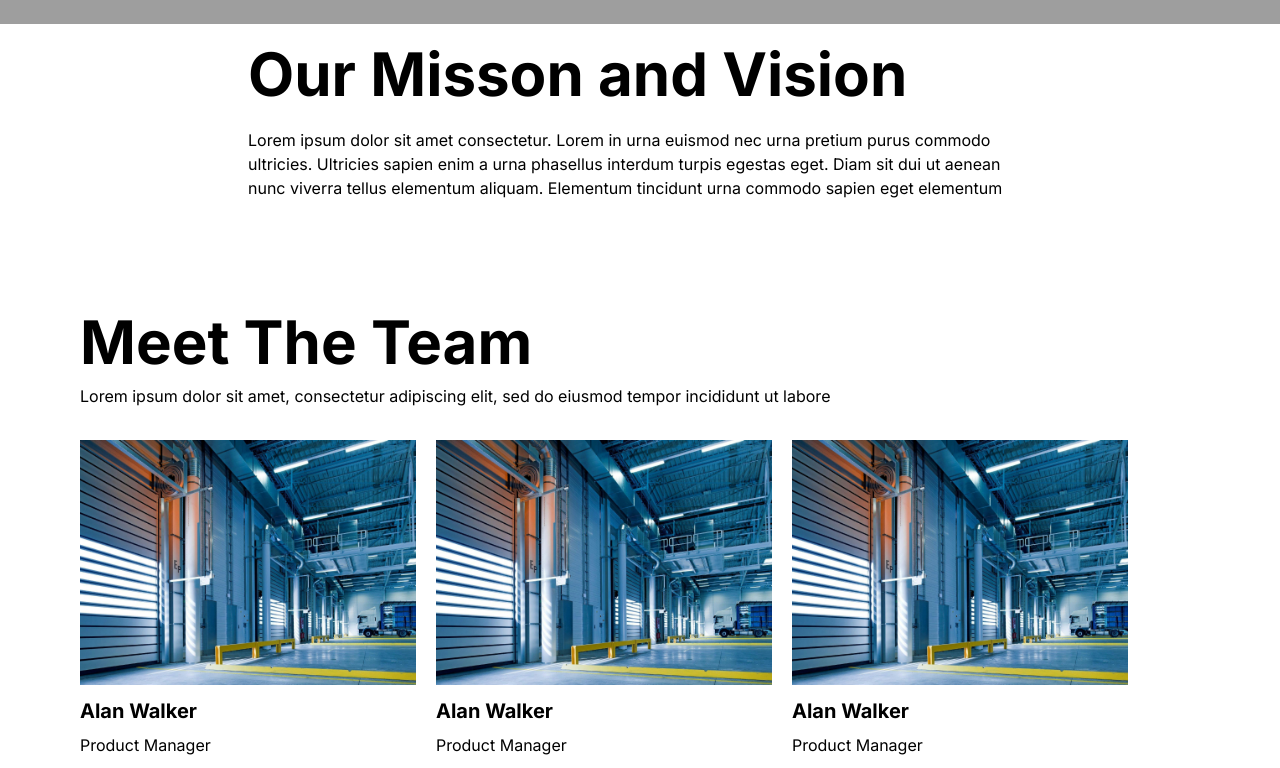
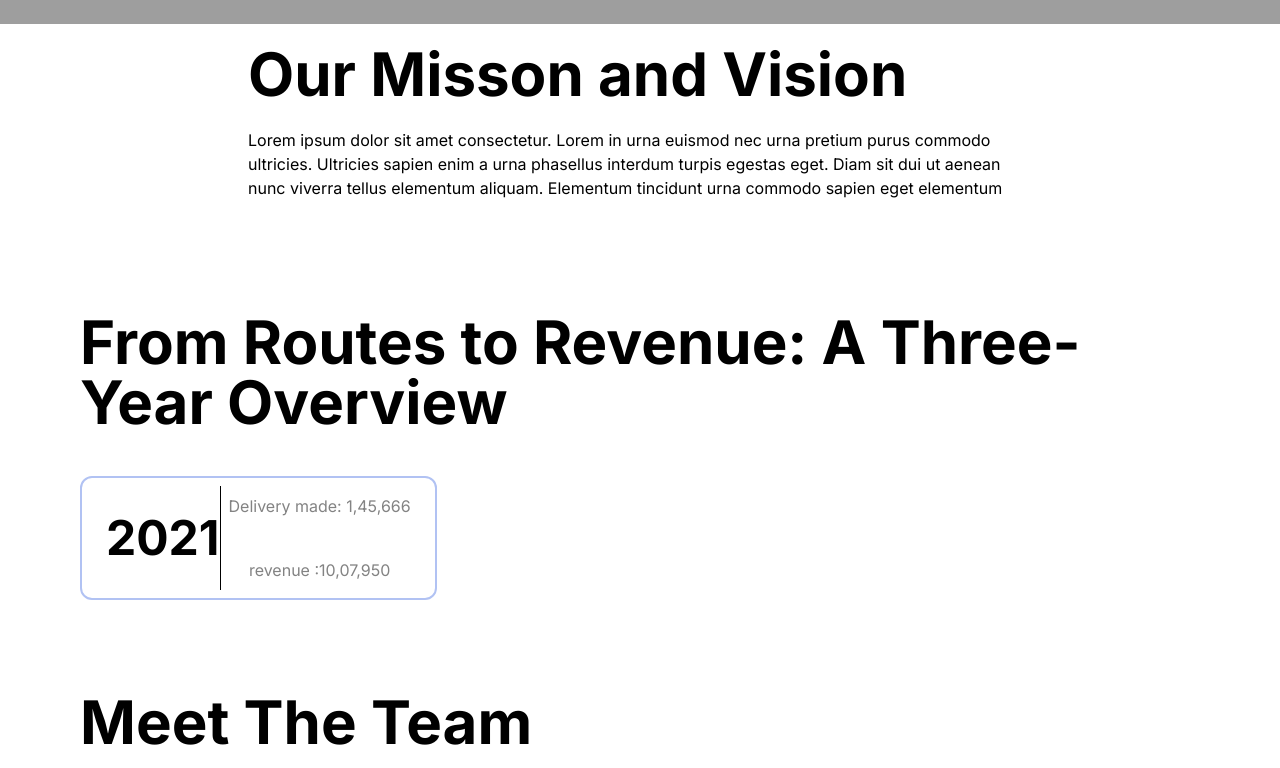
Before and after one commit to Vivek7038/lcm-logistics-next, a Next.js app: page /about-us in a window 1280 px wide. Shown: the part 616-1384 px from the top of the page. Built offline with nearby package versions, Linux system fonts and the light colour scheme; grey boxes are pictures that could not be loaded.

Commit message:
added timeline card

```diff
--- a/app/(Pages)/about-us/page.jsx
+++ b/app/(Pages)/about-us/page.jsx
@@ -1,5 +1,12 @@
 import ProfileCard from "@/app/_components/ProfileCard";
+import TimelineCard from "@/app/_components/TimelineCard";
 import React from "react";
+import Timeline from "@mui/lab/Timeline";
+import TimelineItem from "@mui/lab/TimelineItem";
+import TimelineSeparator from "@mui/lab/TimelineSeparator";
+import TimelineConnector from "@mui/lab/TimelineConnector";
+import TimelineContent from "@mui/lab/TimelineContent";
+import TimelineDot from "@mui/lab/TimelineDot";
 
 const page = () => {
   return (
@@ -26,6 +33,16 @@ const page = () => {
                 tincidunt urna commodo sapien eget elementum
               </p>
             </div>
+          </div>
+        </div>
+
+        {/* timeline  */}
+        <div className="flex flex-col  gap-y-8 gap-x-5 items-start pt-[10dvh] max-w-[100dvw]">
+          <h1 className="md:text-6xl text-4xl  text-black font-bold my-3">
+            From Routes to Revenue: A Three-Year Overview
+          </h1>
+          <div>
+           <TimelineCard />
           </div>
         </div>
 
--- /dev/null
+++ b/app/_components/TimelineCard.jsx
@@ -0,0 +1,17 @@
+import React from 'react'
+
+const TimelineCard = () => {
+  return (
+    <div className='border-[2px] border-[#B1C2F3] flex flex-row justify-between px-6 rounded-[12px] gap-x-2 ' >
+       <div className='border-r-[1px] border-black py-7 my-2'>
+              <h1 className='font-bold text-3xl md:text-5xl'>2021</h1>
+       </div>
+       <div className='flex flex-col items-center justify-between py-4'>
+       <h1 className='text-md text-[#838383] text-wrap text-center'>Delivery made: 1,45,666</h1>
+       <h1 className='text-md text-[#838383] text-wrap text-center'>revenue :10,07,950</h1>
+       </div>
+    </div>
+  )
+}
+
+export default TimelineCard
```
